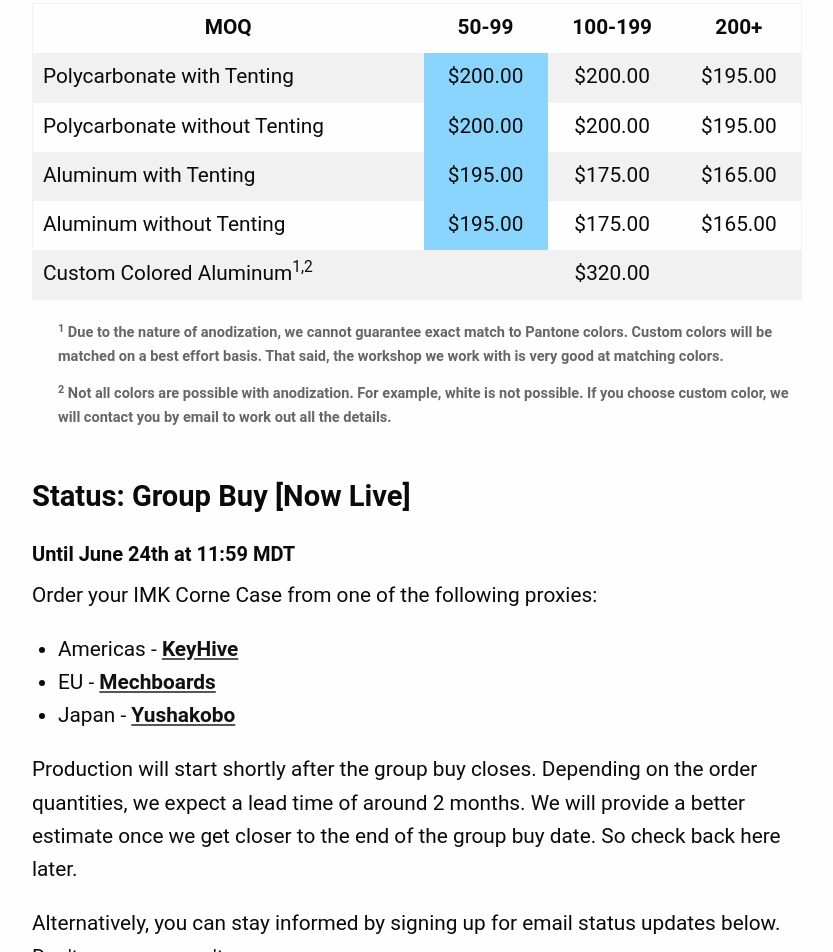
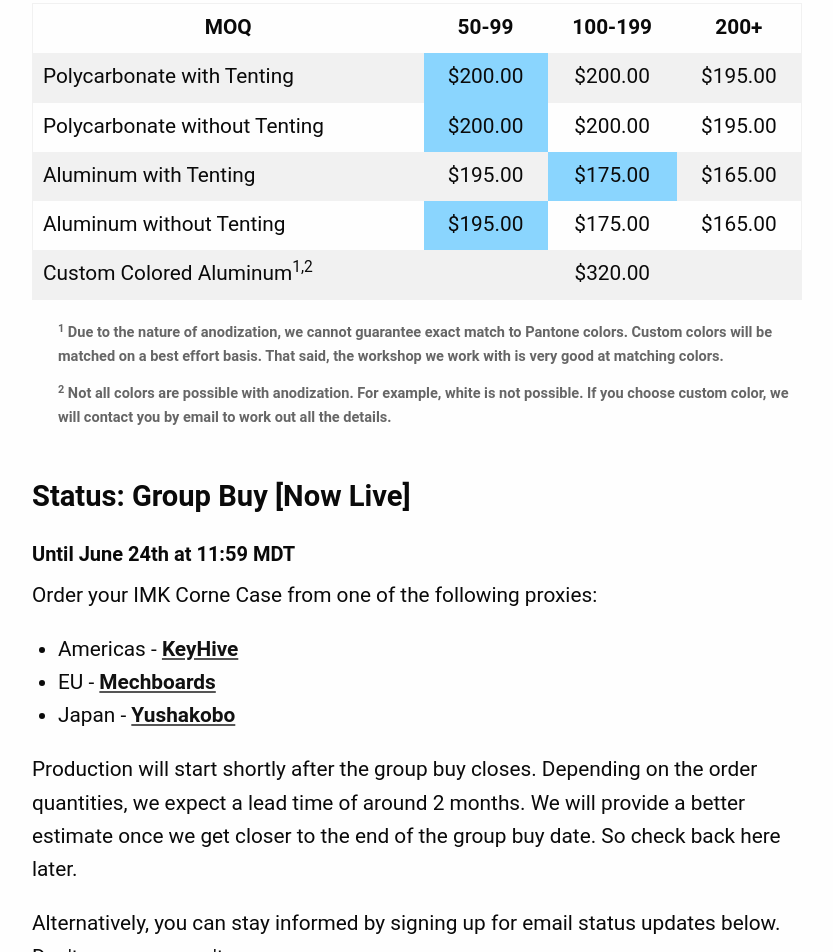
Before and after one commit to leotumwattana/imkcorne, a website: page index.html in a window 1280 px wide. Shown: the part 3161-4113 px from the top of the page, without its empty margins (223-1056 px from the left). Drawn offline with nearby package versions, Linux system fonts and the light colour scheme; a web font is replaced by a local one.

Commit message:
Update MOQ Price Break

```diff
--- a/index.html
+++ b/index.html
@@ -176,8 +176,8 @@
             </tr>
             <tr>
               <td>Aluminum with Tenting</td>
-              <td class="highlight" style="text-align: center;">$195.00</td>
-              <td style="text-align: center;">$175.00</td>
+              <td style="text-align: center;">$195.00</td>
+              <td class="highlight" style="text-align: center;">$175.00</td>
               <td style="text-align: center;">$165.00</td>
             </tr>
             <tr>
```
